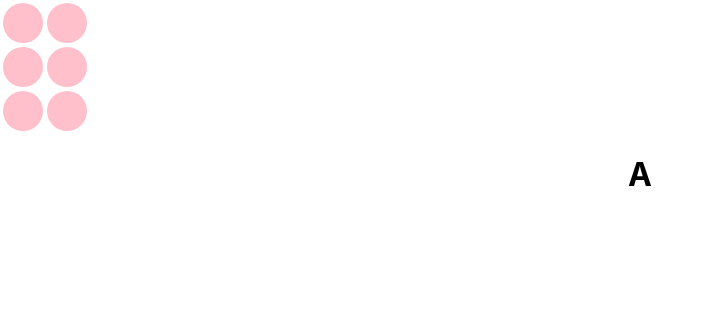
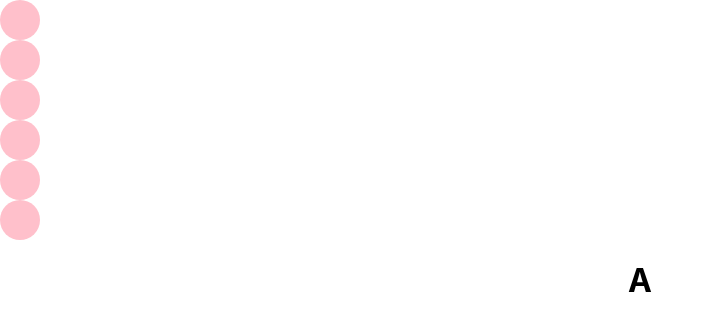
Before and after one commit to nvidal/puzzles-toolkit, a React (Create React App) app: page / in a window 1280 px wide. Shown: the top 330 px of the page, without its empty margins (0-714 px from the left). Built offline with nearby package versions, Linux system fonts and the light colour scheme; the HTML template or start-up script is replaced by a standard one.

Commit message:
Nacho added lift state function

```diff
--- a/src/components/Grid.tsx
+++ b/src/components/Grid.tsx
@@ -1,14 +1,16 @@
 import GridSymbol from "./GridSymbol";
 
-const Grid = () => {
+declare interface GridProps {
+    gridState :{ id: string,  active:boolean}[],
+    onActivateChange: (id: string, value: boolean) => void
+};
+const Grid = ({ gridState, onActivateChange }: GridProps) => {
+
+
 
     return (
         <div>
-            <table>
-                <tr><td><GridSymbol id="1"/></td><td><GridSymbol id="2"/></td></tr>
-                <tr><td><GridSymbol id="3"/></td><td><GridSymbol id="4"/></td></tr>
-                <tr><td><GridSymbol id="5"/></td><td><GridSymbol id="6"/></td></tr>
-            </table>
+                {gridState.map( el => <GridSymbol id={el.id} onActivateChange={onActivateChange}/> )}
         </div>
 
     )
--- a/src/components/GridSymbol.tsx
+++ b/src/components/GridSymbol.tsx
@@ -1,6 +1,10 @@
 import React, { useState } from 'react';
 
-const GridSymbol = (props: { id: string | undefined; }) => {
+declare interface GridSymbolProps {
+    id: string,
+    onActivateChange: (id: string, value: boolean) => void
+};
+const GridSymbol = ({id, onActivateChange}: GridSymbolProps) => {
 
     const [selected, setSelect] = useState(false);
     let styles= {
@@ -11,7 +15,7 @@ const GridSymbol = (props: { id: string | undefined; }) => {
     }
     return (
         <div>
-            <div onClick={() => setSelect(!selected)} style={styles} id={props.id} />
+            <div onClick={() => {setSelect(!selected); onActivateChange(id, !selected)}} style={styles} id={id} />
         </div>
 
     )
--- a/src/components/Translator.tsx
+++ b/src/components/Translator.tsx
@@ -1,12 +1,27 @@
 import React from "react";
+import { collapseTextChangeRangesAcrossMultipleVersions } from "typescript";
 import Grid from "./Grid";
 import Result from "./Result";
+
+const state = [
+    {id: '1', active: false}, {id: '2', active: false},
+    {id: '3', active: false}, {id: '4', active: false},
+    {id: '5', active: false}, {id: '6', active: false}
+    ];
+
+const onActivateChange = (id: string, value: boolean) => {
+    let a = state.find(e => e.id == id);
+    if (a) {
+        a.active = value;
+    }
+    console.log(state);
+};
 
 const Translator = () => {
 
     return (
         <div>
-            <Grid/>
+            <Grid gridState={state} onActivateChange={onActivateChange}/>
             <Result/>
         </div>
 
```
